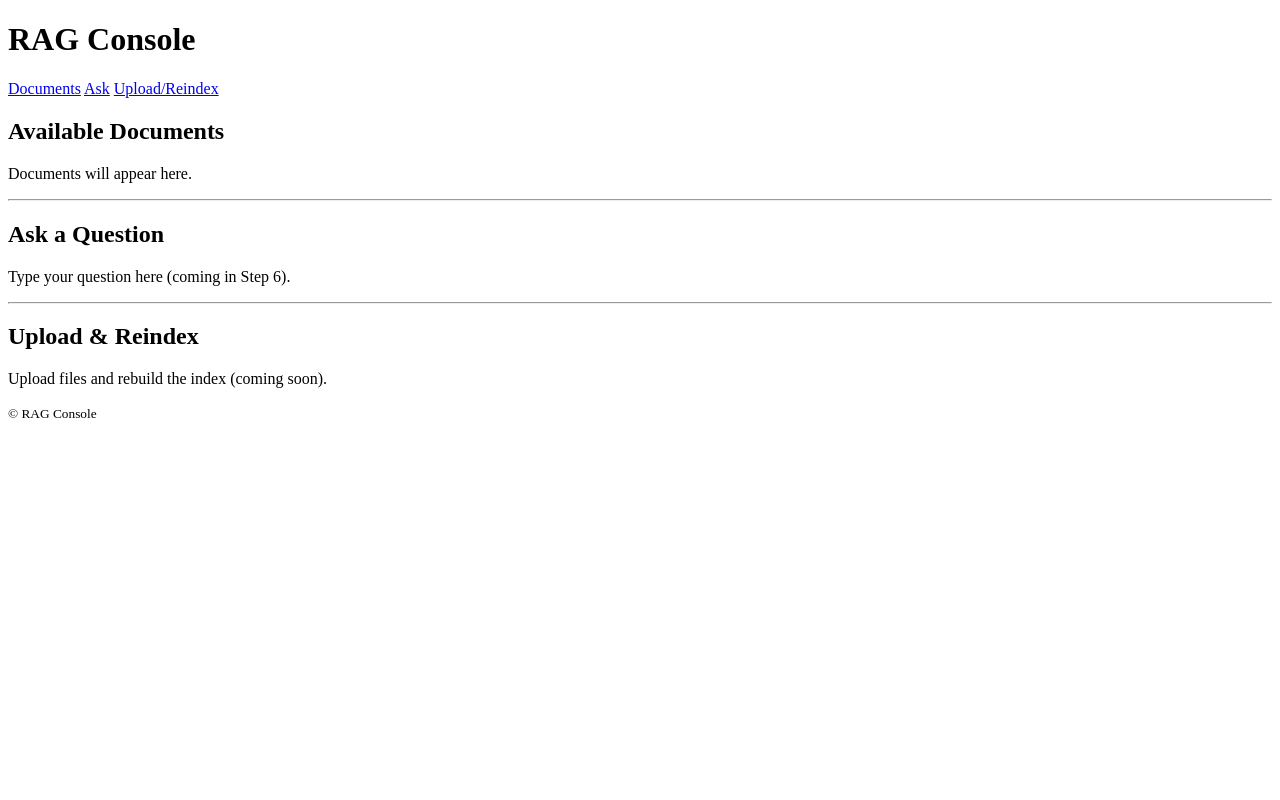
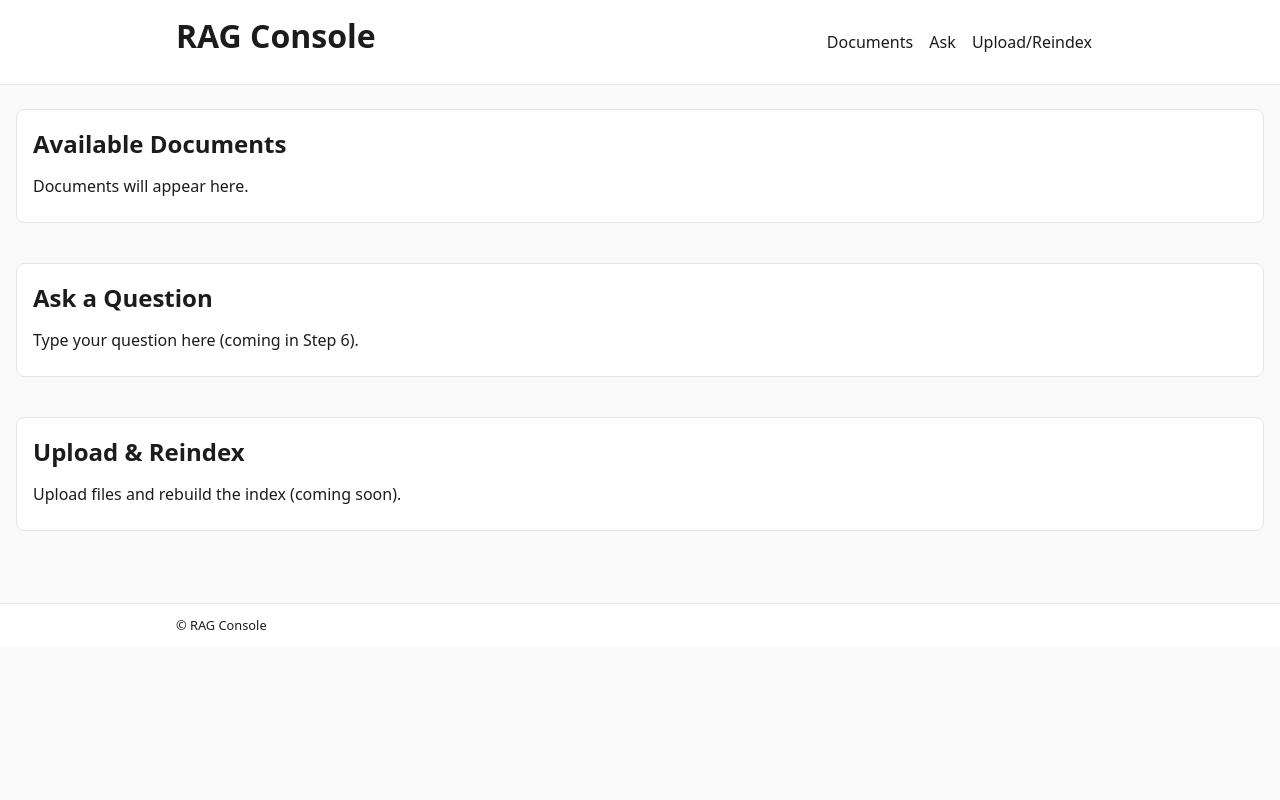
Before and after one commit to taha-kms/Context-RAG, a Flask app: template webapp/templates/home.html in a window 1280 px wide. Run offline with Flask 3, Linux system fonts and the light colour scheme; the template is opened without the code that fills it, so the values that code supplies are empty; some libraries are stand-ins or nearby versions.

Commit message:
chore(ui): scaffold static assets (css/js/img) and wire into base template

```diff
--- a/webapp/templates/base.html
+++ b/webapp/templates/base.html
@@ -3,6 +3,12 @@
 <head>
   <meta charset="utf-8" />
   <meta name="viewport" content="width=device-width,initial-scale=1" />
+  <link rel="icon" href="{{ url_for('static', filename='img/favicon.ico') }}">
+  <link rel="stylesheet" href="{{ url_for('static', filename='css/normalize.css') }}">
+  <link rel="stylesheet" href="{{ url_for('static', filename='css/main.css') }}">
+
+  <script src="{{ url_for('static', filename='js/main.js') }}"></script>
+
   <title>{% block title %}RAG Console{% endblock %}</title>
 </head>
 <body>
--- /dev/null
+++ b/webapp/templates/static/css/main.css
@@ -0,0 +1,49 @@
+:root {
+  --maxw: 960px;
+  --pad: 16px;
+  --gap: 12px;
+  --radius: 8px;
+  --bg: #fafafa;
+  --ink: #1c1c1c;
+  --muted: #666;
+  --border: #e5e5e5;
+}
+
+* { box-sizing: border-box; }
+html, body { height: 100%; }
+body {
+  margin: 0;
+  font: 16px/1.5 system-ui, -apple-system, Segoe UI, Roboto, Arial, sans-serif;
+  color: var(--ink);
+  background: var(--bg);
+}
+
+.container { max-width: var(--maxw); margin: 0 auto; padding: 0 var(--pad); }
+
+#site-header, #site-footer { border-bottom: 1px solid var(--border); background: #fff; }
+#site-footer { border-top: 1px solid var(--border); border-bottom: none; margin-top: 48px; }
+
+#site-header .container, #site-footer .container {
+  display: flex; align-items: center; justify-content: space-between; padding: 12px var(--pad);
+}
+
+nav a { margin-right: var(--gap); text-decoration: none; color: inherit; }
+nav a:hover { text-decoration: underline; }
+
+main#content { padding: 24px var(--pad); }
+section { background: #fff; border: 1px solid var(--border); border-radius: var(--radius); padding: 16px; }
+section + hr { border: 0; height: 24px; background: transparent; }
+
+h1, h2 { margin: 0 0 12px; }
+p { margin: 8px 0; }
+
+.button, button, input[type="submit"] {
+  padding: 8px 14px; border: 1px solid var(--border); border-radius: 6px; background: #fff; cursor: pointer;
+}
+.button:hover, button:hover, input[type="submit"]:hover { background: #f3f3f3; }
+
+.list { list-style: none; padding: 0; margin: 0; }
+.list li { padding: 8px 0; border-bottom: 1px dashed var(--border); }
+.list li:last-child { border-bottom: 0; }
+
+.alert { padding: 10px 12px; border-radius: 6px; border: 1px solid var(--border); background: #fffbe6; }
--- /dev/null
+++ b/webapp/templates/static/js/main.js
@@ -0,0 +1,15 @@
+// Basic hooks; real logic (ask, upload, reindex) arrives in steps 6–9.
+document.addEventListener('DOMContentLoaded', () => {
+  console.debug('RAG Console UI ready');
+
+  document.querySelectorAll('header nav a[href^="#"]').forEach(a => {
+    a.addEventListener('click', (e) => {
+      const id = a.getAttribute('href').slice(1);
+      const el = document.getElementById(id);
+      if (el) {
+        e.preventDefault();
+        el.scrollIntoView({ behavior: 'smooth', block: 'start' });
+      }
+    });
+  });
+});
```
